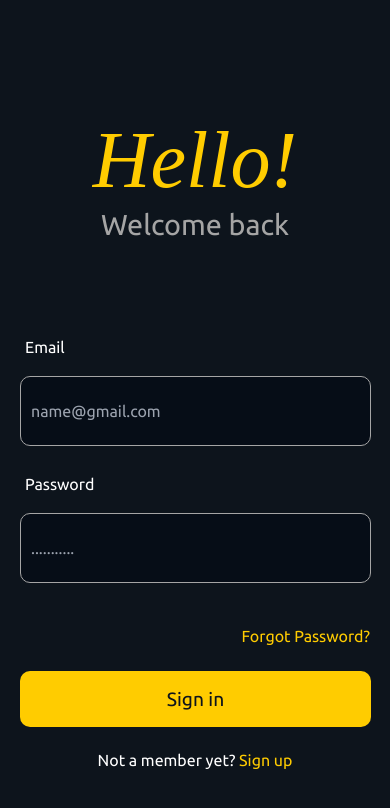
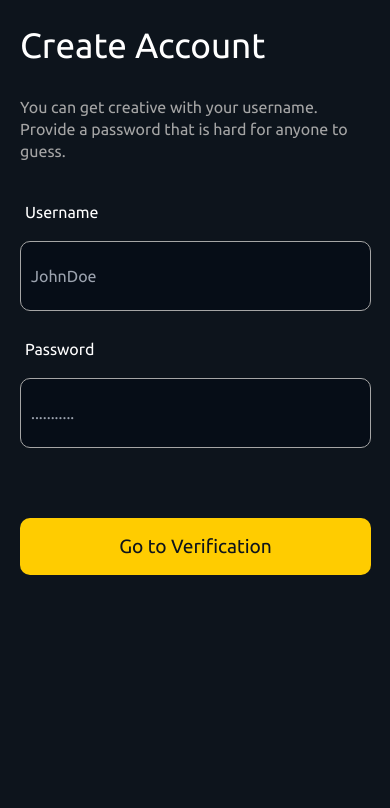
Before and after one commit to Mcdemzy/crypto-app, a React (Vite) app: page / in a window 390 px wide. Shown: the top 808 px of the page. Built offline with nearby package versions, Linux system fonts and the light colour scheme; a web font is replaced by a local one.

Commit message:
Re-editing Create

```diff
--- a/src/App.tsx
+++ b/src/App.tsx
@@ -1,11 +1,12 @@
 // import LandingPage from "./component/landingpage/LandingPage";
-import Signin from "./component/signin/Signin";
+import Create from "./component/create/Create";
 // import Signup from "./component/signup/Signup";
 
 function App() {
   return (
     <>
-      <Signin />
+      <Create />
+      {/* <Signup /> */}
     </>
   );
 }
--- a/src/component/create/Create.tsx
+++ b/src/component/create/Create.tsx
@@ -3,13 +3,14 @@
 const Signin = () => {
   return (
     <>
-      <section className="signin__container create__container">
+      <section className="signin__container signup__container create__container">
         <h1>Create Account</h1>
         <p>
           You can get creative with your username.
           <br />
           Provide a password that is hard for anyone to guess.
         </p>
+
         {/* Form */}
         <form action="">
           <div>
--- a/src/index.css
+++ b/src/index.css
@@ -305,6 +305,10 @@ body {
     padding: 5px;
   }
 
+  .create__container button {
+    margin-top: 50px;
+  }
+
   .navbar__container {
     position: fixed;
     background: var(--nav-bg);
```
Also changed, not shown: note.txt.
